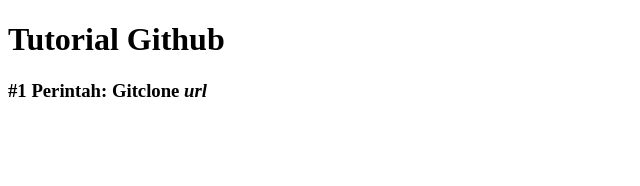
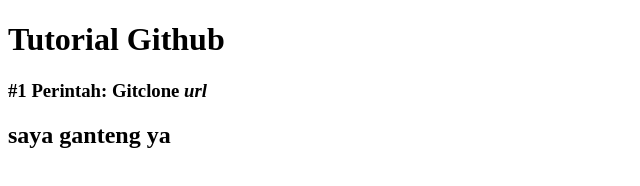
Before and after one commit to RifqiWirmaPutra/proyek-pertama, a plain HTML site: page index.html in a window 1280 px wide. Shown: the whole page, without its empty margins (0-640 px from the left). Drawn offline with Linux system fonts and the light colour scheme.

Commit message:
Menambahkan 1 baris pada index.html

```diff
--- a/index.html
+++ b/index.html
@@ -6,5 +6,6 @@
 	<body>
 		<h1>Tutorial Github<h1>
 		<h3>#1 Perintah: Gitclone <i>url</i><h3>
+			<h2> saya ganteng ya</h2>
 	</body>
 </html>
```
